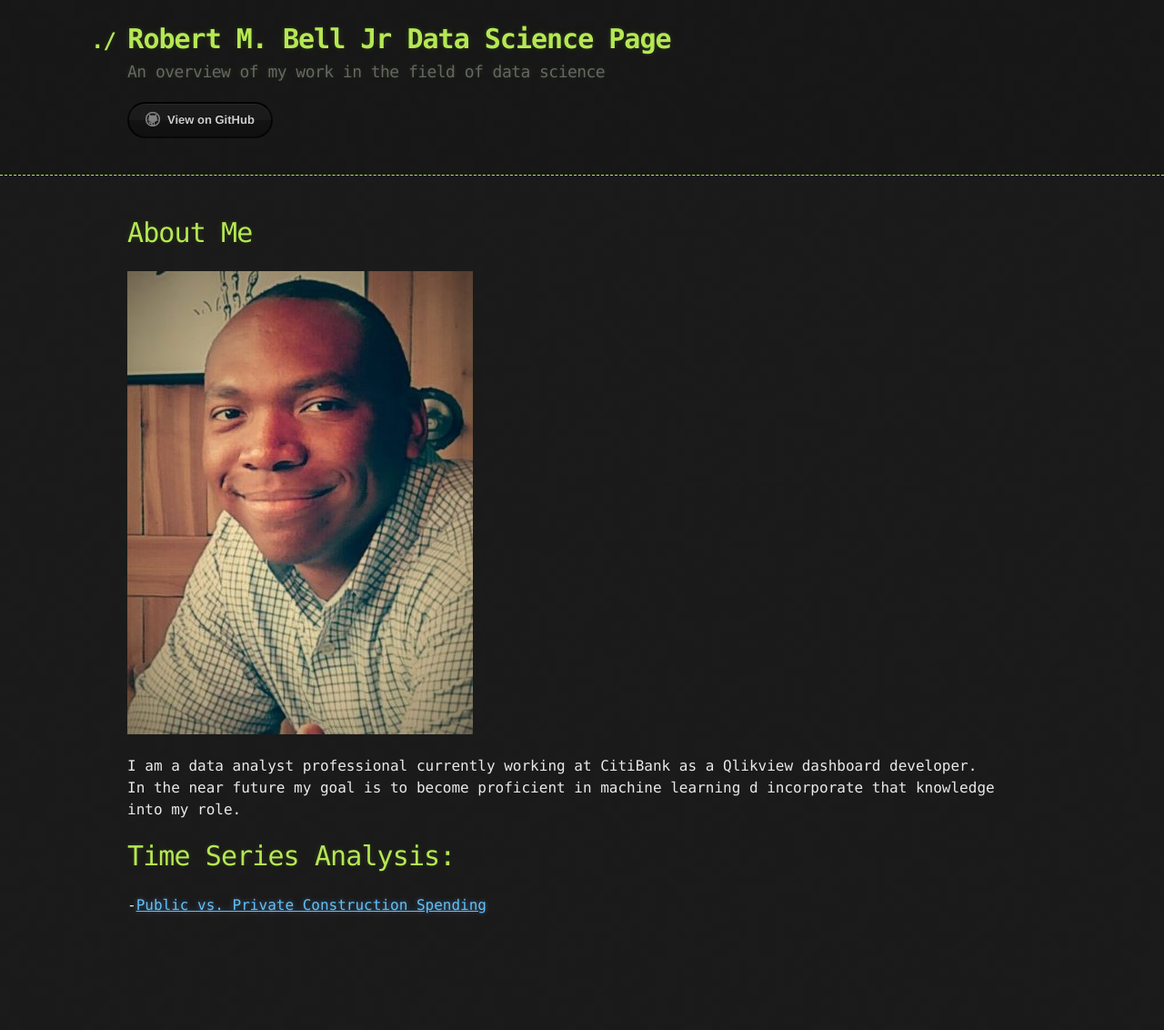
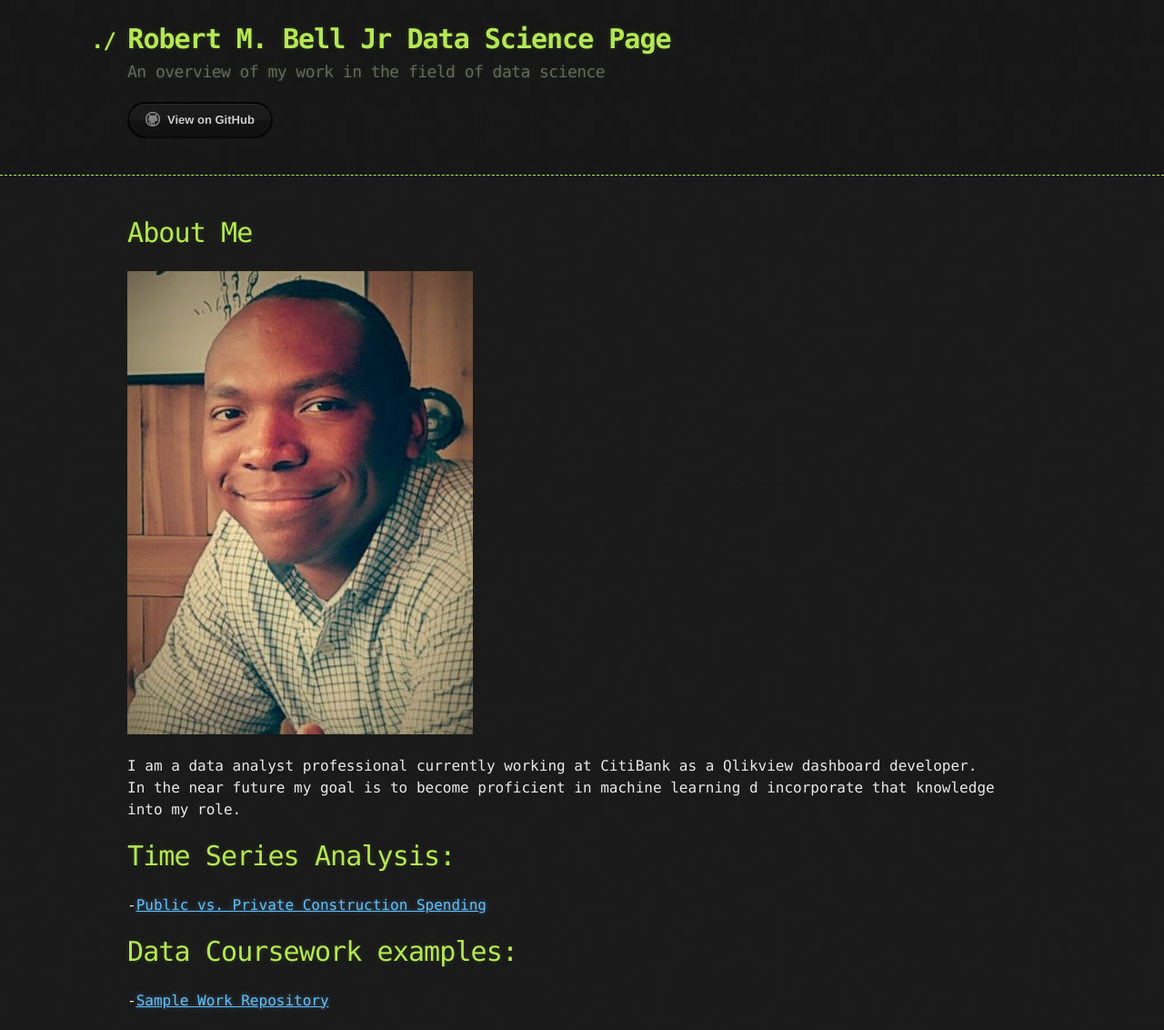
Before and after one commit to robertbell33wp/robertbell33wp.github.io, a Jekyll site: the page built from index.md, in a window 1280 px wide. Shown: the whole page at 91% size. Built offline with Jekyll 4.4.1, drawn with Linux system fonts in a browser that asks for light colours; our own code applies the rules of GitHub Pages for plain Markdown files; before the commit the page ends 1027 px from its top, so only the background shows below that.

Commit message:
Update index.md

```diff
--- a/index.md
+++ b/index.md
@@ -12,3 +12,8 @@ In the near future my goal is to become proficient in machine learning d incorpo
 # Time Series Analysis:
 
 -[Public vs. Private Construction Spending](/timeseriesdecom/index.md)
+
+
+# Data Coursework examples:
+
+-[Sample Work Repository](/timeseriesdecom/index.md)
```
